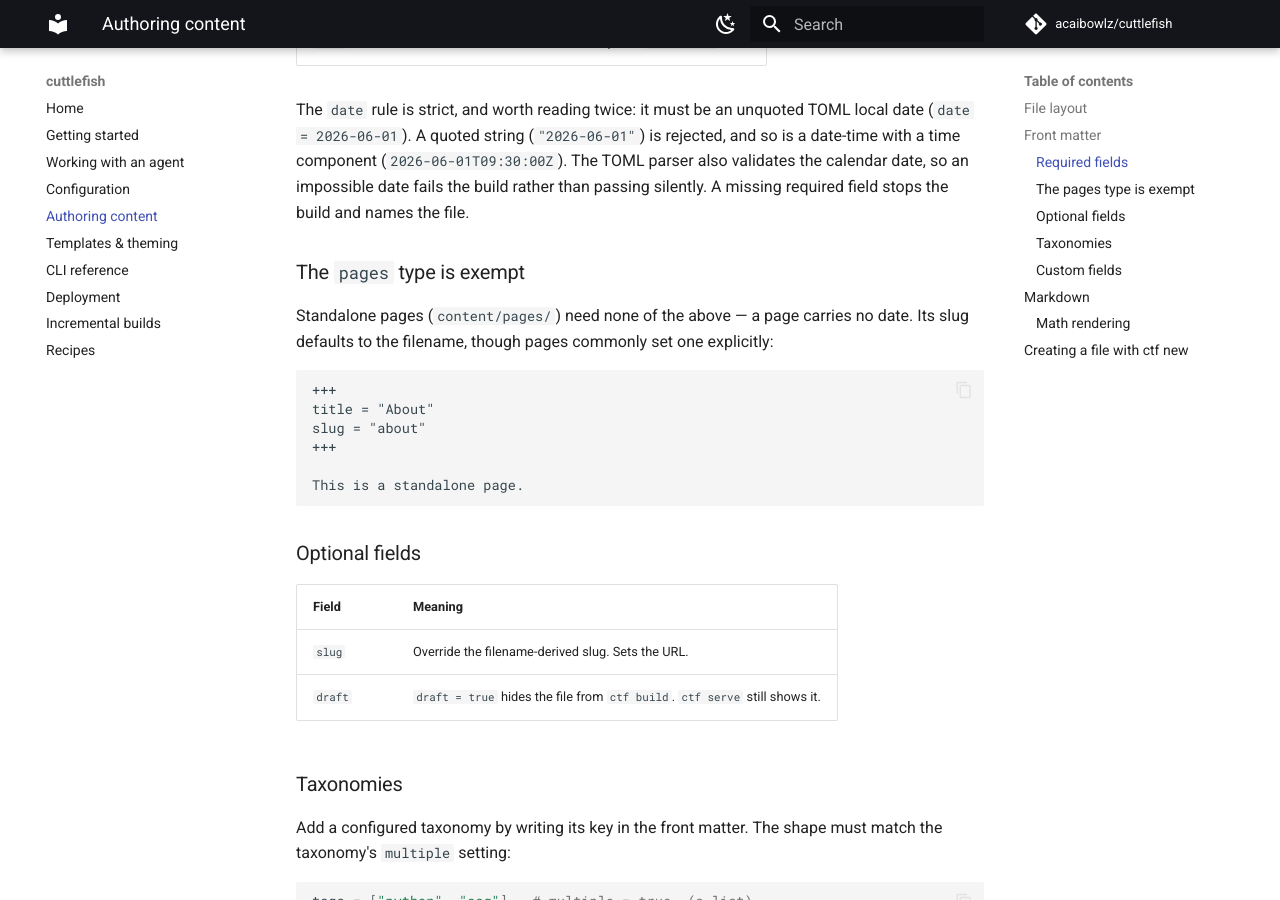
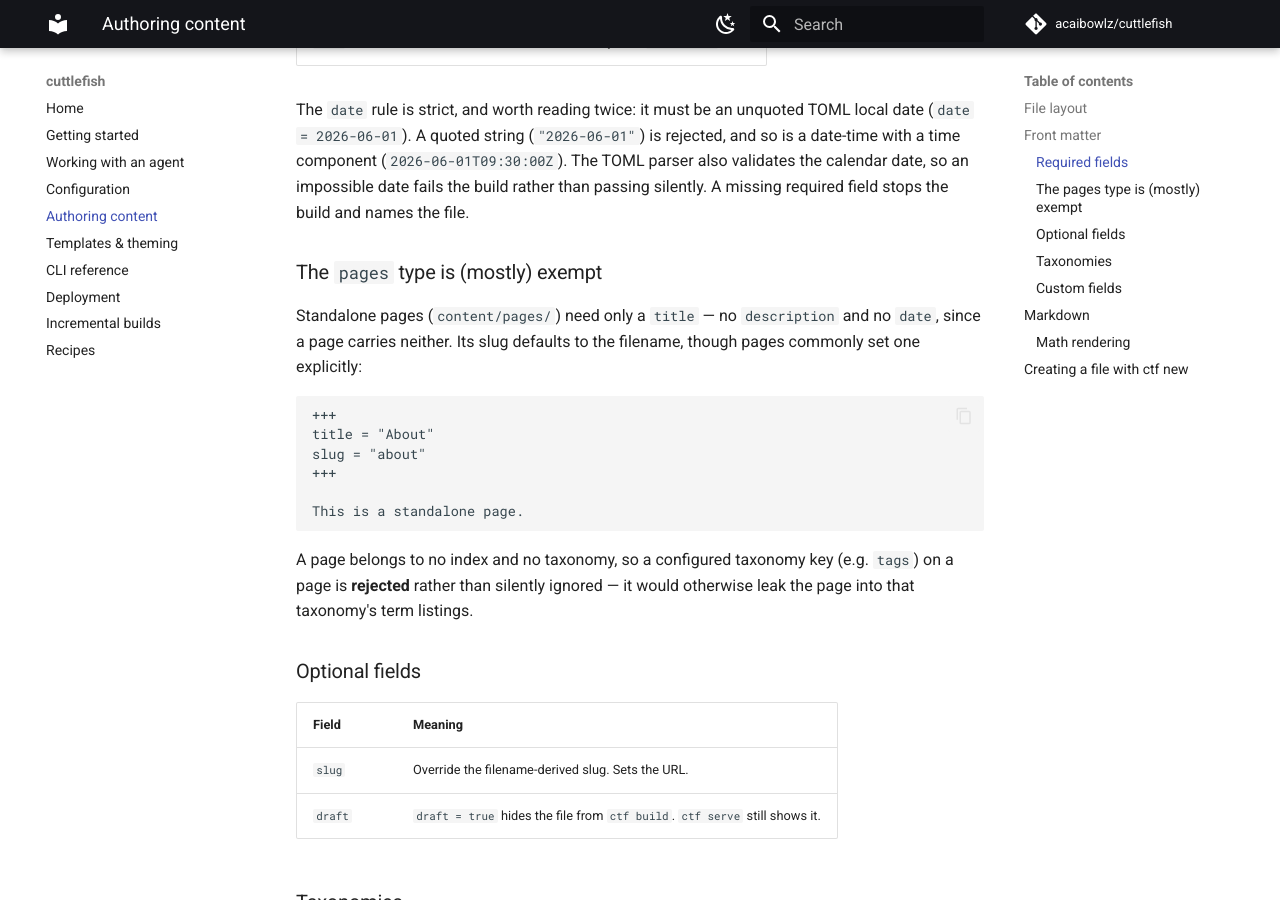
Before and after one commit to acaibowlz/cuttlefish, an MkDocs documentation site: the page built from docs/content.md, in a window 1280 px wide and 900 px high, scrolled down 1096 px. Built offline with MkDocs 1.6.1 and Material for MkDocs 9.7.7, drawn with Linux system fonts in a browser that asks for light colours; comment, search, counter and statistics services are not loaded.

Commit message:
feat(content)!: tighten standalone page validation
A standalone `pages` file was exempt from all front-matter requirements,
which let two silent surprises through: a page with no `title` fell back
to its slug as a heading/<title>, and a configured taxonomy key (e.g.
`tags`) on a page — which joins no index and no taxonomy listing — was a
no-op that nonetheless pulled the page into that taxonomy's term pages
(an "About" page surfacing under /tags/). Both are now build errors that
name the file.

`description` and `date` stay optional for pages, since a page carries
neither.

BREAKING CHANGE: standalone `pages` now require a `title` and reject
configured taxonomy keys.

Co-Authored-By: Claude Opus 4.8 <noreply@anthropic.com>

````diff
--- a/docs/configuration.md
+++ b/docs/configuration.md
@@ -59,7 +59,7 @@ template = "page.html"
 permalink = "/{slug}/"
 ```
 
-It takes only `template` and `permalink`. Declaring `index_template` or `index_permalink` on it is an error. Content in `content/pages/` is also exempt from the usual front-matter requirements (see [Authoring content](content.md)).
+It takes only `template` and `permalink`. Declaring `index_template` or `index_permalink` on it is an error. Content in `content/pages/` needs only a `title` and may not use taxonomies (see [Authoring content](content.md)).
 
 ## Taxonomies
 
--- a/docs/content.md
+++ b/docs/content.md
@@ -42,9 +42,9 @@ For every type *except* `pages`, three fields are required:
 
 The `date` rule is strict, and worth reading twice: it must be an unquoted TOML local date (`date = 2026-06-01`). A quoted string (`"2026-06-01"`) is rejected, and so is a date-time with a time component (`2026-06-01T09:30:00Z`). The TOML parser also validates the calendar date, so an impossible date fails the build rather than passing silently. A missing required field stops the build and names the file.
 
-### The `pages` type is exempt
+### The `pages` type is (mostly) exempt
 
-Standalone pages (`content/pages/`) need none of the above — a page carries no date. Its slug defaults to the filename, though pages commonly set one explicitly:
+Standalone pages (`content/pages/`) need only a `title` — no `description` and no `date`, since a page carries neither. Its slug defaults to the filename, though pages commonly set one explicitly:
 
 ```markdown
 +++
@@ -54,6 +54,8 @@ slug = "about"
 
 This is a standalone page.
 ```
+
+A page belongs to no index and no taxonomy, so a configured taxonomy key (e.g. `tags`) on a page is **rejected** rather than silently ignored — it would otherwise leak the page into that taxonomy's term listings.
 
 ### Optional fields
 
--- a/src/cuttlefish/scaffold/site/AGENTS.md
+++ b/src/cuttlefish/scaffold/site/AGENTS.md
@@ -112,6 +112,8 @@ listed** — the term index page *and* the home list (below) share one ordering.
 
 `[content_types.pages]` is special: standalone pages with **no** index and no
 taxonomy participation. Do **not** give it `index_template`/`index_permalink`.
+A page's front matter needs only a `title`, and — since it joins no taxonomy
+listing — a taxonomy key (e.g. `tags`) on a page is a build error.
 
 ### Home page
 
@@ -221,8 +223,9 @@ slug = "my-post"           # optional; defaults to the filename
   (`date = 2026-06-21`). A quoted string (`"2026-06-21"`) and a date-time with a
   time component (`2026-06-21T09:30:00Z`) are both rejected; the parser also
   validates the calendar date, so an impossible date fails too.
-- The **`pages`** type is exempt — a standalone page needs none of these; its
-  slug defaults to the filename.
+- The **`pages`** type needs only a `title` (no `description`/`date`); its slug
+  defaults to the filename. A configured taxonomy key on a page is rejected —
+  pages join no taxonomy listing.
 - `draft = true` hides a page from `ctf build` (shown by `ctf serve`).
 
 **Markdown body extensions.** Beyond standard Markdown, bodies support tables,
````
Also changed, not shown: CHANGELOG.md (+4 -0 lines), 2 other files.
